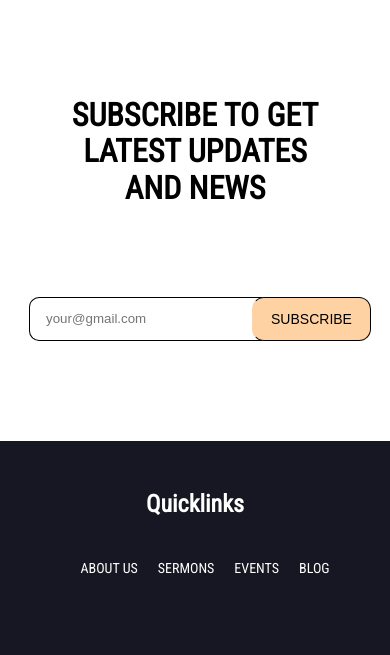
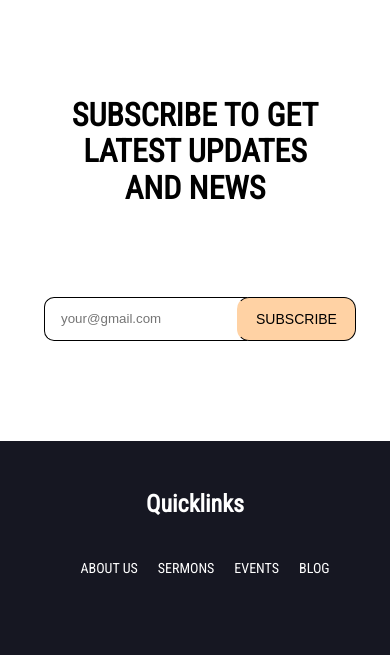
Before and after one commit to TiqniaSpace/test-website, a plain HTML site: page index.html in a window 390 px wide. Shown: the part 6556-7211 px from the top of the page. Drawn offline with nearby package versions, Linux system fonts and the light colour scheme; a web font is replaced by a local one.

Commit message:
first change

```diff
--- a/styles.css
+++ b/styles.css
@@ -668,7 +668,7 @@ button .button-1{
   }
 
   .m-footer .input{
-    margin-top: 90px;
+    margin: 90px 5px;
     display: flex;
     flex-direction:row;
     justify-content: center;
@@ -678,7 +678,7 @@ button .button-1{
      border: 1px solid var(--white);
      background-color: transparent;
      padding: 13px 16px;
-     width: 200px;
+     width: 170px;
      border-top-left-radius: 10px;
      border-bottom-left-radius: 10px;
      transform: translateX(10px);
```
